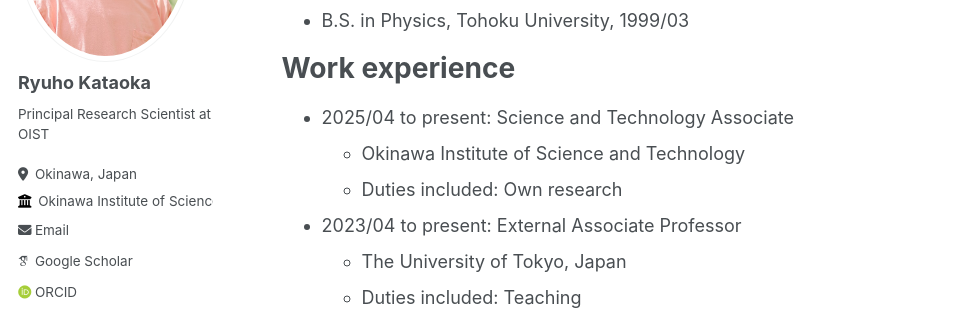
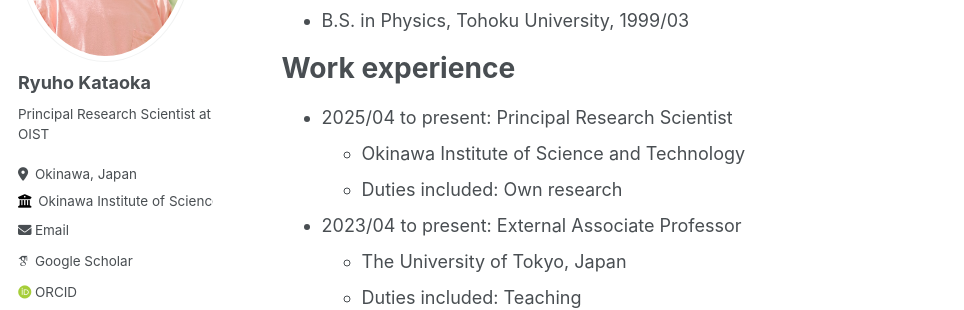
Before and after one commit to ryuhokataoka/ryuhokataoka.github.io, a Jekyll site: the page built from _pages/cv.md, in a window 1280 px wide and 900 px high. Shown: the part 245-555 px from the top of the window, without its empty margins (0-964 px from the left). Built offline with Jekyll 4.4.1, drawn with Linux system fonts in a browser that asks for light colours; some web fonts are replaced.

Commit message:
Update cv.md

```diff
--- a/_pages/cv.md
+++ b/_pages/cv.md
@@ -17,7 +17,7 @@
 
 Work experience
 ======
-* 2025/04 to present: Science and Technology Associate
+* 2025/04 to present: Principal Research Scientist
   * Okinawa Institute of Science and Technology
   * Duties included: Own research
 
```
